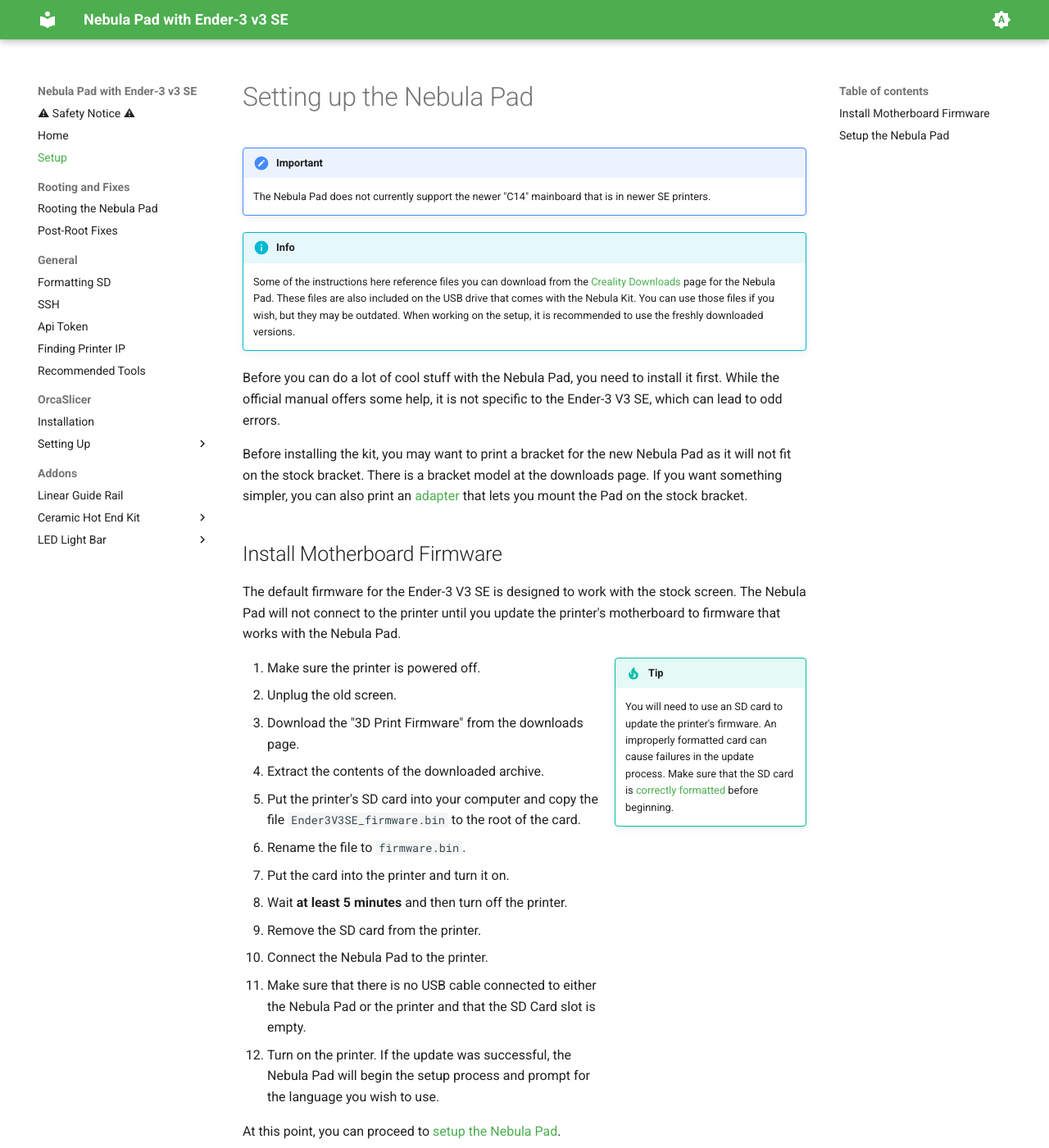
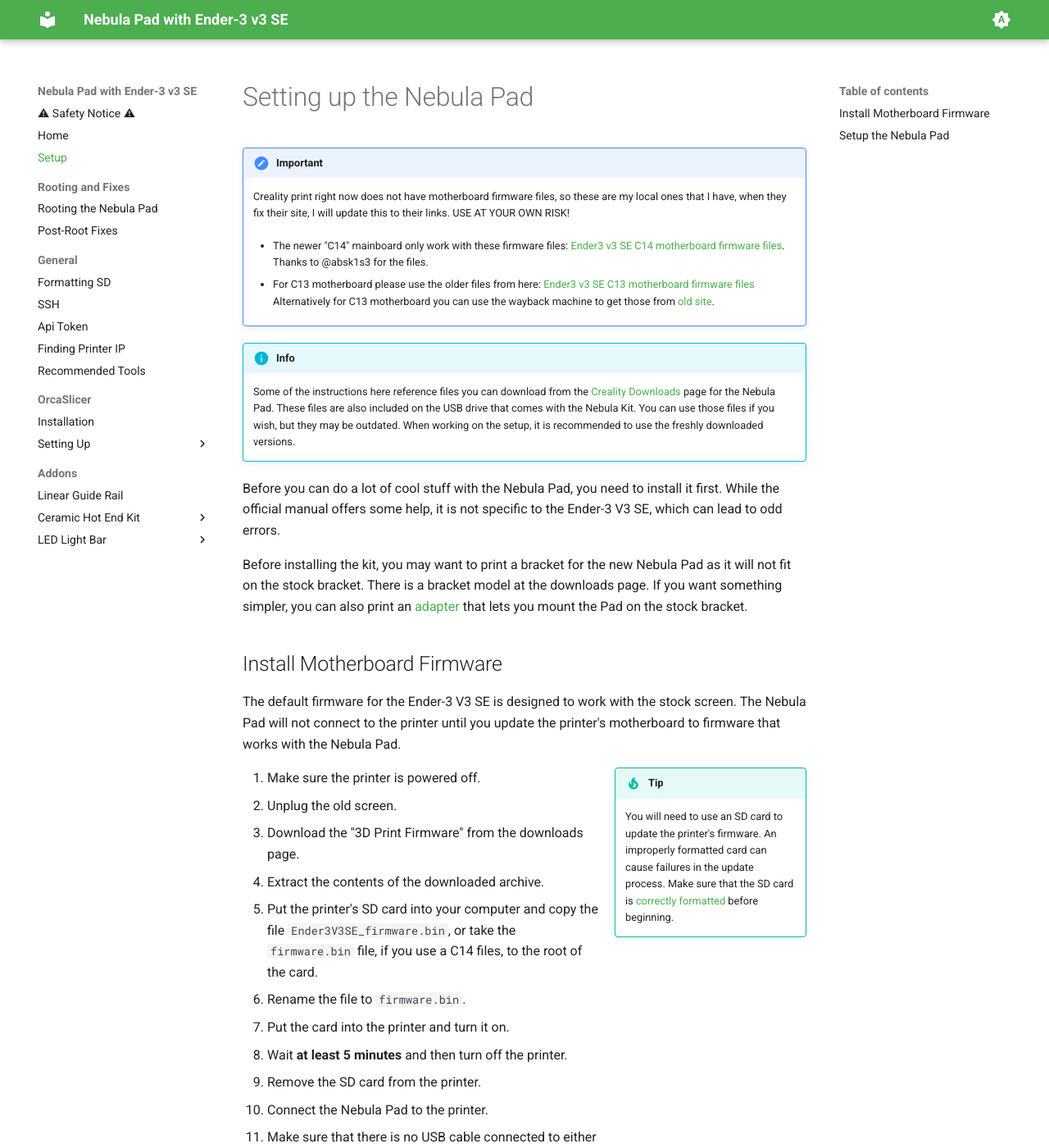
Before and after one commit to LukosiuPro/Ender3-v3-SE-Nebula-Pad-Wiki, an MkDocs documentation site: the page built from docs/setup-nebula-pad/index.md, in a window 1280 px wide and 1400 px high. Shown: the whole window at 82% size. Built offline with MkDocs 1.6.1 and Material for MkDocs 9.7.7, drawn with Linux system fonts in a browser that asks for light colours.

Commit message:
57 new firmware v11030img support (#58)
* #57-new-firmware-v11030img-support - C14 files, notes about getting older files.

* #57-new-firmware-v11030img-support - annotation fixes

```diff
--- a/docs/setup-nebula-pad/index.md
+++ b/docs/setup-nebula-pad/index.md
@@ -1,7 +1,11 @@
 # Setting up the Nebula Pad
 
 !!! important
-    The Nebula Pad does not currently support the newer "C14" mainboard that is in newer SE printers.
+    Creality print right now does not have motherboard firmware files, so these are my local ones that I have, when they fix their site, I will update this to their links. USE AT YOUR OWN RISK!
+
+    * The newer "C14" mainboard only work with these firmware files: [Ender3 v3 SE C14 motherboard firmware files](../../files/Ender3V3Se_stm32f401_klipper下位机.rar). Thanks to @absk1s3 for the files.
+
+    * For C13 motherboard please use the older files from here: [Ender3 v3 SE C13 motherboard firmware files](../../files/3d-print-firmware.zip) Alternatively for C13 motherboard you can use the wayback machine to get those from [old site](https://web.archive.org/web/20250731114403/https://www.creality.com/pages/download-creality-nebula-smart-kit).
 
 !!! info
     Some of the instructions here reference files you can download from the [Creality Downloads](https://www.creality.com/pages/download-creality-nebula-smart-kit) page for the Nebula Pad. These files are also included on the USB drive that comes with the Nebula Kit. You can use those files if you wish, but they may be outdated. When working on the setup, it is recommended to use the freshly downloaded versions.
@@ -21,7 +25,7 @@ The default firmware for the Ender-3 V3 SE is designed to work with the stock sc
 2. Unplug the old screen.
 3. Download the "3D Print Firmware" from the downloads page.
 4. Extract the contents of the downloaded archive.
-5. Put the printer's SD card into your computer and copy the file `Ender3V3SE_firmware.bin` to the root of the card.
+5. Put the printer's SD card into your computer and copy the file `Ender3V3SE_firmware.bin`, or take the `firmware.bin` file, if you use a C14 files, to the root of the card.
 6. Rename the file to `firmware.bin`.
 7. Put the card into the printer and turn it on.
 8. Wait **at least 5 minutes** and then turn off the printer.
@@ -38,6 +42,6 @@ At this point, you can proceed to [setup the Nebula Pad](#setup-the-nebula-pad).
 2. Depending on the firmware version on your Nebula Pad, you will see either arrows or page buttons to go between pages in the list.
 3. Find the "Ender-3 V3 SE" in the list. This will usually be on the second or third page.
 4. Tap on the listing.
-5. The Nebula Pad will now try to connect and communicate with the printer. If it does not connect, make sure you [installed the motherboard firmware](#installing-motherboard-firmware) before setting up the pad.
+5. The Nebula Pad will now try to connect and communicate with the printer. If it does not connect, make sure you [installed the motherboard firmware](#install-motherboard-firmware) before setting up the pad.
 6. Once the connection is successful, the Pad will start running some tests and calibrations including z-level offset and bed mesh probing. This can take a while, so be patient.
 7. Once the test and calibrations are complete, you are ready to [root the pad](../rooting/index.md).
```
Also changed, not shown: 2 other files.
